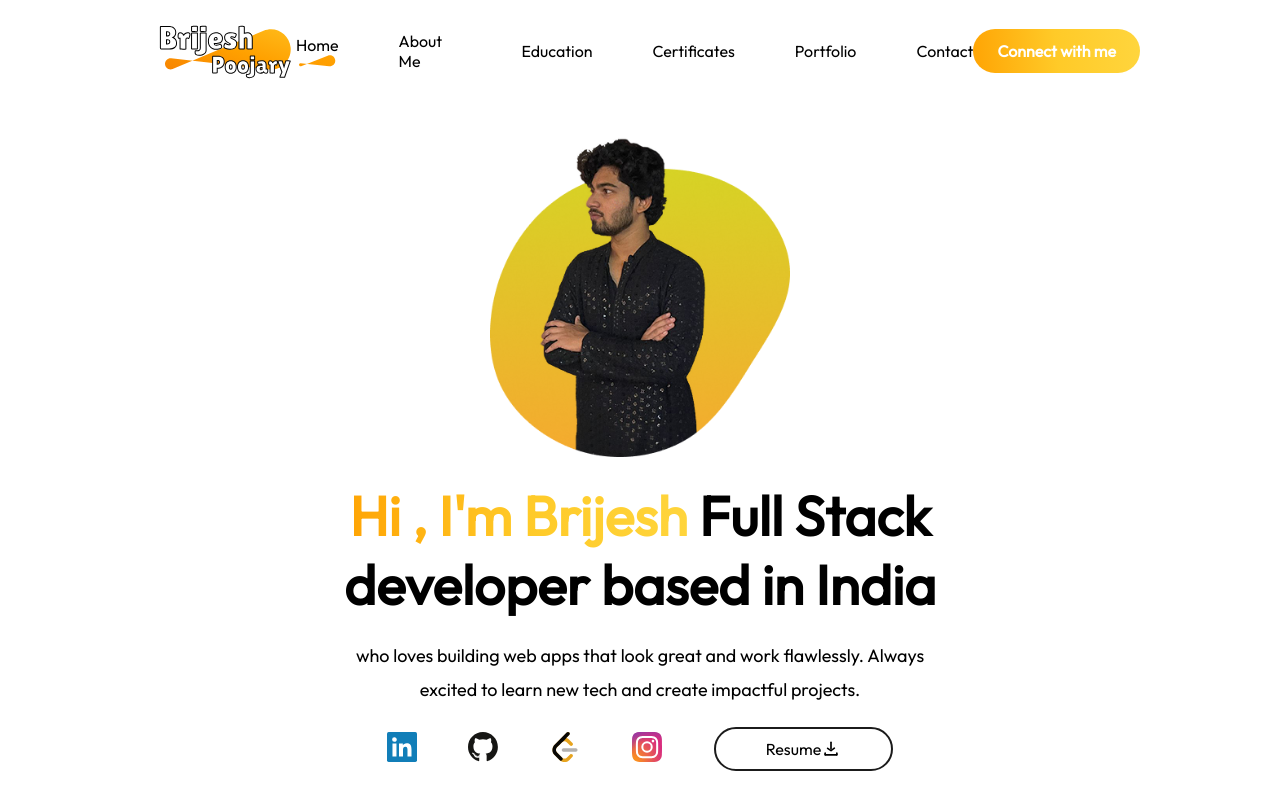
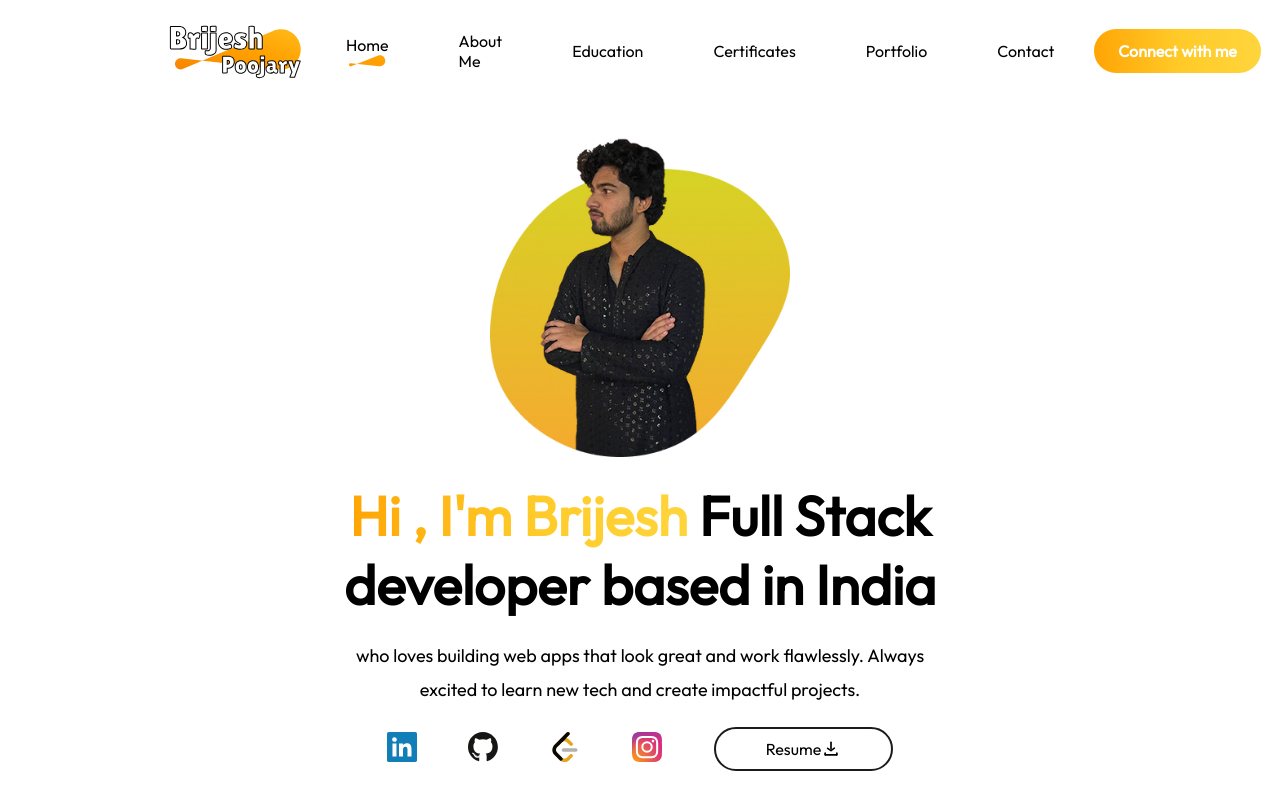
Before and after one commit to BrijeshDevOp/Portfolio, a React (Vite) app: page / in a window 1280 px wide. Shown: the top 800 px of the page. Built offline with nearby package versions, Linux system fonts and the light colour scheme.

Commit message:
15/09/2025

```diff
--- a/src/components/Navbar/Navbar.css
+++ b/src/components/Navbar/Navbar.css
@@ -3,7 +3,7 @@
     align-items: center;
     justify-content: space-between;
     margin: 20px 120px;
-    padding: 0 20px;
+    padding: 0 30px;
     /* border: 1px solid white; */
 }
 
@@ -11,9 +11,10 @@
     display: flex;
     align-items: center;
     list-style: none;
-    gap: 60px;
+    gap: 70px;
     /* font-size: 20px; */
     font-size: 16px;
+    margin: 0 40px;
 }
 
 .nav-connect{
@@ -65,12 +66,13 @@
 @media (min-width: 1400px) {
     .navbar {
         margin: 20px 200px;
-        padding: 0 40px;
+        padding: 0 50px;
     }
 
     .nav-menu {
-        gap: 80px;
+        gap: 90px;
         font-size: 17px;
+        margin: 0 50px;
     }
 
     .nav-connect {
@@ -83,12 +85,13 @@
 @media (max-width: 1200px) {
     .navbar {
         margin: 20px 60px;
-        padding: 0 15px;
+        padding: 0 25px;
     }
 
     .nav-menu {
-        gap: 45px;
+        gap: 55px;
         font-size: 15px;
+        margin: 0 30px;
     }
 
     .nav-connect {
@@ -101,12 +104,13 @@
 @media (max-width: 1024px) {
     .navbar {
         margin: 20px 40px;
-        padding: 0 10px;
+        padding: 0 20px;
     }
 
     .nav-menu {
-        gap: 35px;
+        gap: 45px;
         font-size: 14px;
+        margin: 0 25px;
     }
 
     .nav-connect {
```
